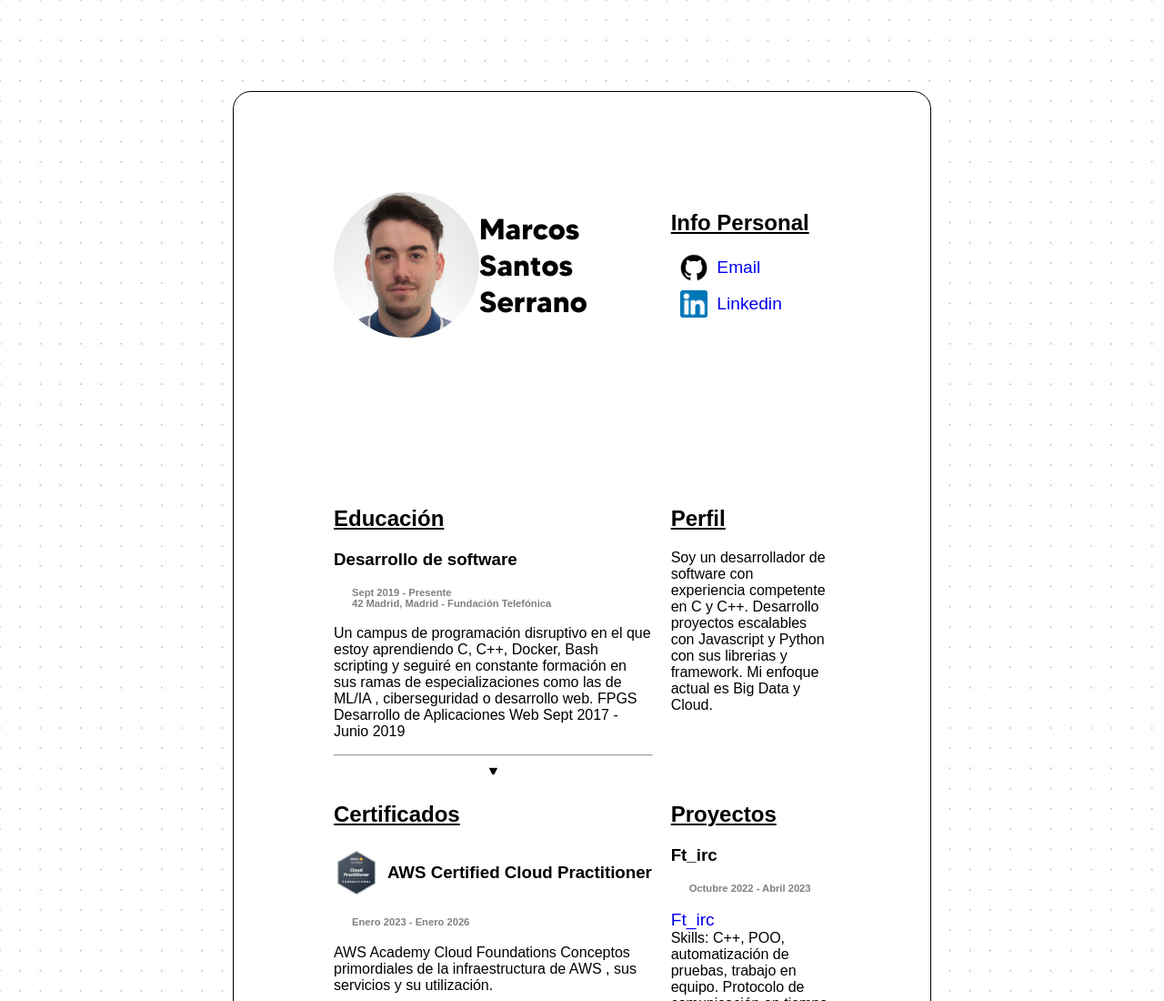
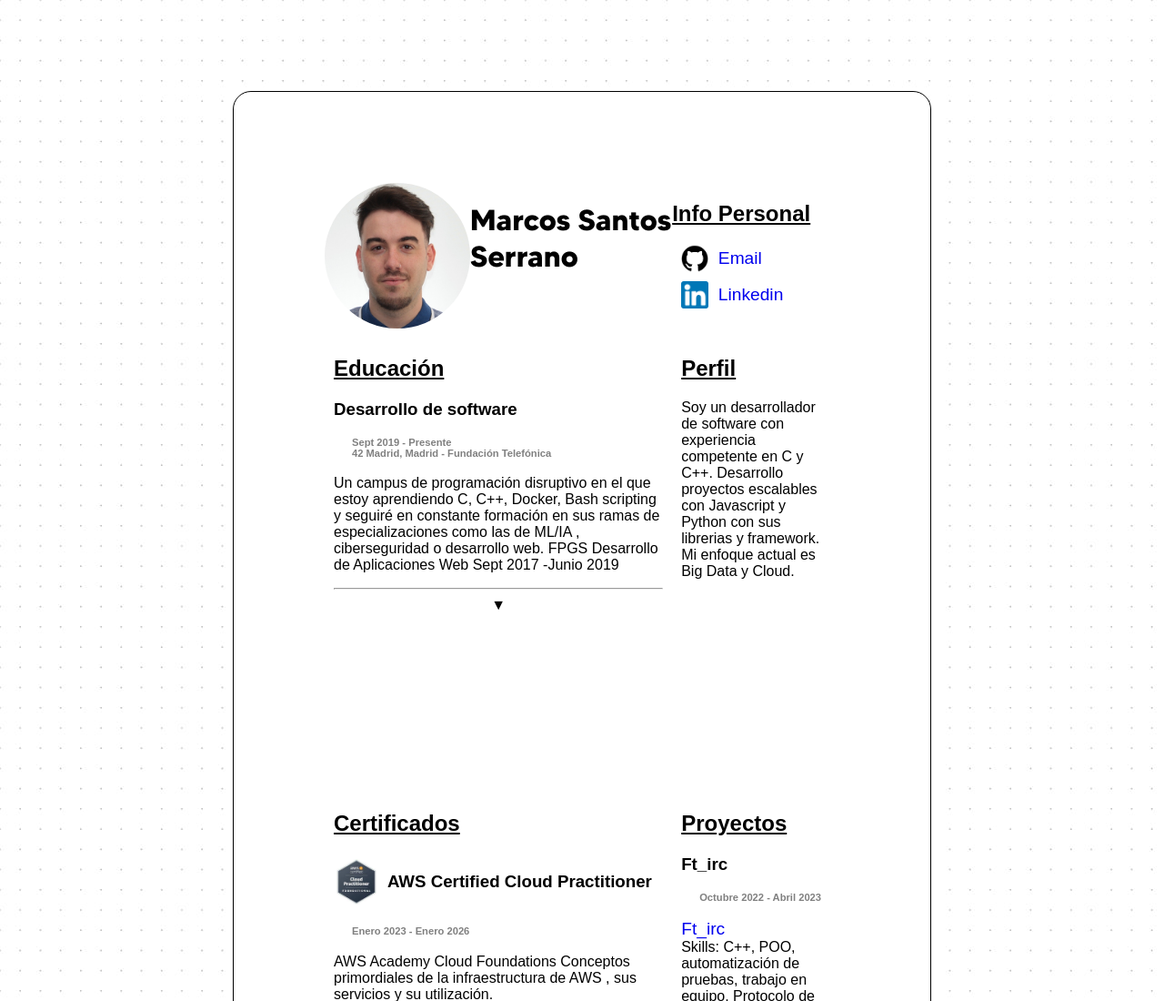
Before and after one commit to marc459/FrontPortfolioProyects, a plain HTML site: page week00_portfolio/index.html in a window 1280 px wide. Shown: the top 1100 px of the page at 91% size. Drawn offline with Linux system fonts and the light colour scheme.

Commit message:
Media querys done, Finished portfolio?

```diff
--- a/week00_portfolio/css/styles.css
+++ b/week00_portfolio/css/styles.css
@@ -22,7 +22,7 @@ body{
     align-items: center;
     justify-content: center;
     min-height: 100vh;
-    padding-top: 100px;
+    /* padding-top: 100px; */
 }
 
 h1{
@@ -67,6 +67,7 @@ h1{
     padding: 100px;
     box-sizing: border-box;
     font-family: Arial, Helvetica, sans-serif;
+    margin: 100px 0px 100px 0px;
 
     /* display: flex; */
     display: grid;
@@ -86,7 +87,7 @@ h1{
     transition: height 1s;
 }
 .portfolio-card .long-card div.hr-div{
-    height: 200px;
+    height: 666px; /*Just a fake div for make apper the new text*/
     transition: height 1s;
 }
 .portfolio-card .long-card:hover div.hr-div{
@@ -221,76 +222,38 @@ h1{
     .portfolio-card{
         width: 100%;
     }
+    .portfolio-card .card{
+        height: 500px;
+    }
+    .portfolio-card .card:hover{
+        height: 610px;
+    }
     .me-card{
 
         display: block;
+    }
+    .portfolio-card .long-card:hover{
+
+        height: 700px;
+    }
+}
+
+@media (min-width: 900px) and (max-width: 1300px) {
+    .portfolio-card .card{
+        height: 500px;
+    }
+    .portfolio-card .card:hover{
+        height: 610px;
+    }
+    .me-card{
+        display: block;
+    }
+    .portfolio-card .long-card:hover{
+
+        height: 650px;
     }
 }
 
 
 
 /* COLLAPSIBLE */
-
-/* input[type='checkbox'] {
-    display: none;
-  }
-
-  .wrap-collabsible {
-    margin: 1.2rem 0;
-  }
-
-  .lbl-toggle {
-    display: block;
-    font-weight: bold;
-    font-size: 0.8em;
-
-    cursor: pointer;
-    border-radius: 7px;
-    transition: all 0.25s ease-out;
-  }
-
-  .lbl-toggle:hover {
-    opacity: 0.5;
-  }
-
-  .lbl-toggle::before {
-    content: ' ';
-    display: inline-block;
-    border-top: 5px solid transparent;
-    border-bottom: 5px solid transparent;
-    border-left: 5px solid currentColor;
-    vertical-align: middle;
-    margin-right: .7rem;
-    transform: translateY(-2px);
-    transition: transform .2s ease-out;
-  }
-
-  .toggle:checked+.lbl-toggle::before {
-    transform: rotate(90deg) translateX(-3px);
-  }
-
-  .collapsible-content {
-    max-height: 0px;
-    overflow: hidden;
-    transition: max-height .25s ease-in-out;
-  }
-
-  .toggle:checked + .lbl-toggle + .collapsible-content {
-    max-height: 850px;
-  }
-
-  .toggle:checked+.lbl-toggle {
-    border-bottom-right-radius: 0;
-    border-bottom-left-radius: 0;
-  }
-
-  .collapsible-content .content-inner {
-    background: rgba(0, 105, 255, .2);
-    border-bottom-left-radius: 7px;
-    border-bottom-right-radius: 7px;
-    padding: .5rem 1rem;
-  }
-
-  .collapsible-content p {
-    margin-bottom: 0;
-  } */
--- a/week00_portfolio/index.html
+++ b/week00_portfolio/index.html
@@ -9,10 +9,23 @@
 </head>
 <body>
     <div class="card portfolio-card">
-        <div class="card me-card">
+        <div class="me-card">
             <img class="profile-pic" src="./assets/images/marcossantosserrano.jpg" alt="">
             <div class="name-card">
                 <h1>Marcos Santos Serrano</h1>
+            </div>
+        </div>
+        <div class="personal-info-card"><h2>Info Personal</h2>
+            <div>
+                <img src="./assets/images/github-logo.png" alt="">
+                <a href="santosserranomarcos@gmail.com
+                https://github.com/marc459">&nbsp;&nbsp;Email</a>
+            </div>
+            <div>
+                <img src="./assets/images/linkedin-logo.png" alt="">
+
+                <a href="https://www.linkedin.com/in/marcos-
+                santos-serrano-92326b179">&nbsp;&nbsp;Linkedin</a>
             </div>
         </div>
         <div class="card long-card education-card">
@@ -46,19 +59,7 @@
 
         </div>
 
-        <div class="card personal-info-card"><h2>Info Personal</h2>
-                <div>
-                    <img src="./assets/images/github-logo.png" alt="">
-                    <a href="santosserranomarcos@gmail.com
-                    https://github.com/marc459">&nbsp;&nbsp;Email</a>
-                </div>
-                <div>
-                    <img src="./assets/images/linkedin-logo.png" alt="">
 
-                    <a href="https://www.linkedin.com/in/marcos-
-                    santos-serrano-92326b179">&nbsp;&nbsp;Linkedin</a>
-                </div>
-        </div>
         <div class="card profile-card"><h2>Perfil</h2>
             <p>
                 Soy un desarrollador de software con
```
